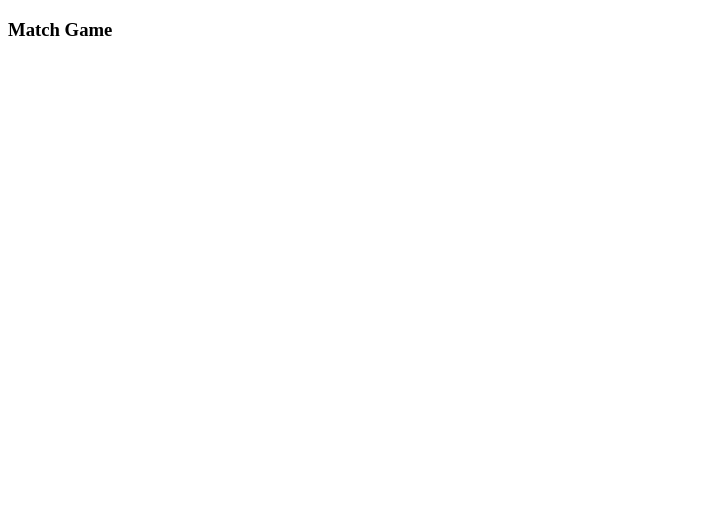
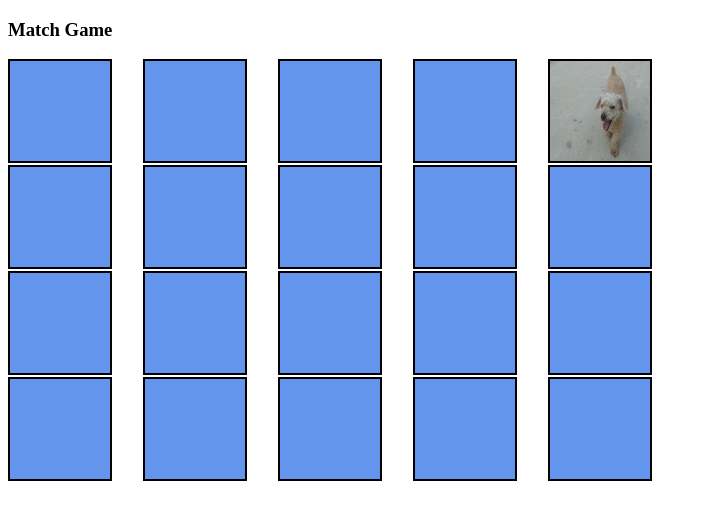
Before and after one commit to RobertRPatton/js-game, a plain HTML site: page index.html in a window 1280 px wide. Shown: the whole page, without its empty margins (0-707 px from the left). Drawn offline with Linux system fonts and the light colour scheme.

Commit message:
added icon

```diff
--- a/index.html
+++ b/index.html
@@ -13,6 +13,30 @@
 	<header>
 		<h3>Match Game</h3>
 	</header>
+	<div class="board">
+		<div class="board">
+			<div class="card" id="card1"></div>
+			<div class="card" id="card2"></div>
+			<div class="card" id="card3"></div>
+			<div class="card" id="card4"></div>
+			<div class="card" id="card5"></div>
+			<div class="card" id="card6"></div>
+			<div class="card" id="card7"></div>
+			<div class="card" id="card8"></div>
+			<div class="card" id="card9"></div>
+			<div class="card" id="card10"></div>
+			<div class="card" id="card11"></div>
+			<div class="card" id="card12"></div>
+			<div class="card" id="card13"></div>
+			<div class="card" id="card14"></div>
+			<div class="card" id="card15"></div>
+			<div class="card" id="card16"></div>
+			<div class="card" id="card17"></div>
+			<div class="card" id="card18"></div>
+			<div class="card" id="card19"></div>
+			<div class="card" id="card20"></div>
+		</div>
+	</div>
 </body>
 
 </html>
--- a/style.css
+++ b/style.css
@@ -0,0 +1,25 @@
+
+html {
+	margin: 0;
+	padding: 0;
+	box-sizing: border-box;
+}
+
+.board {
+	display: grid;
+	grid-template-columns: auto auto auto auto auto;
+	gap: 2px 2px;
+
+
+}
+
+.card {
+	border: 2px solid black;
+	height: 100px;
+	width: 100px;
+	background-color: cornflowerblue;
+}
+
+#card5 {
+background-image: url(/android-chrome-192x192.png);
+}
```
Also changed, not shown: android-chrome-192x192.png (added).
